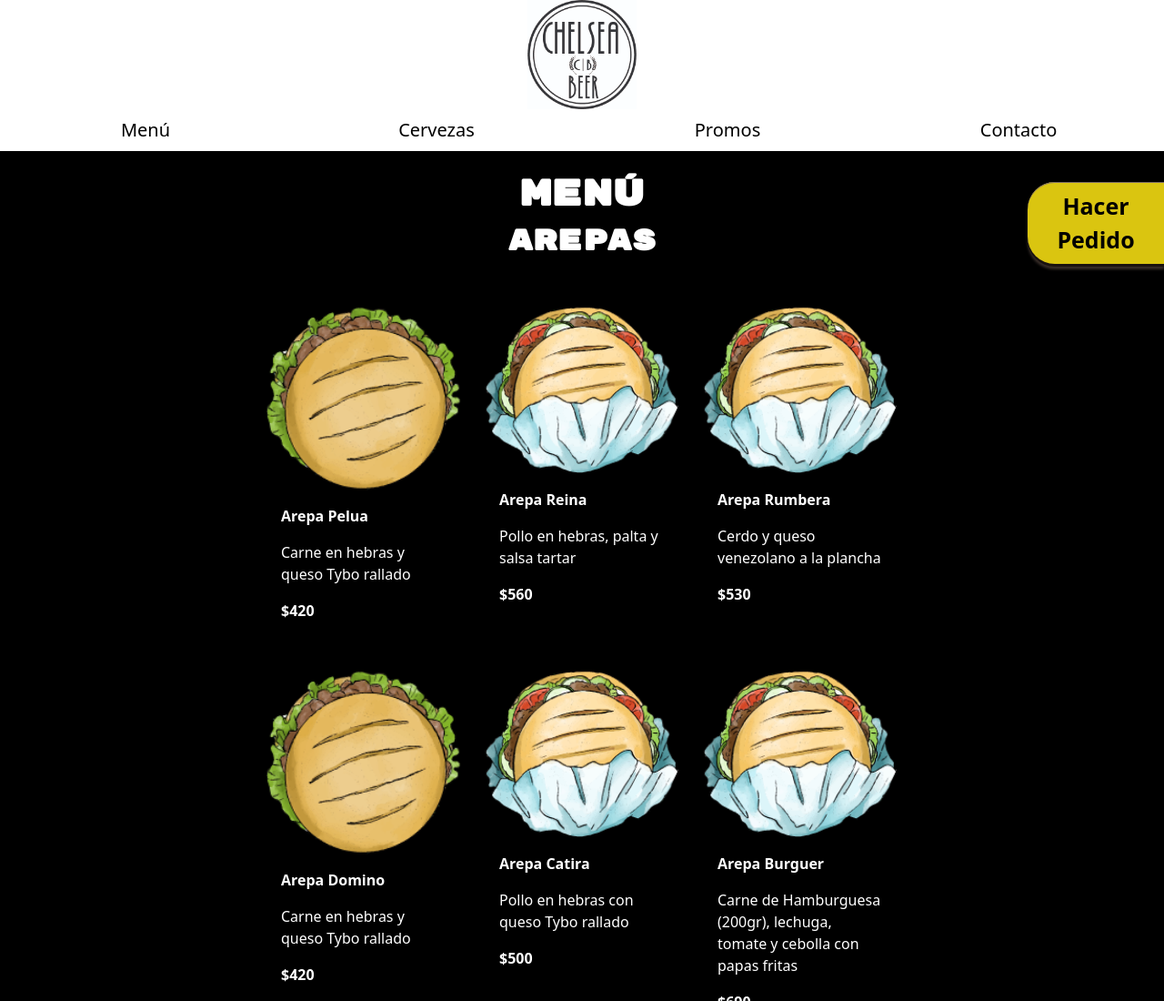
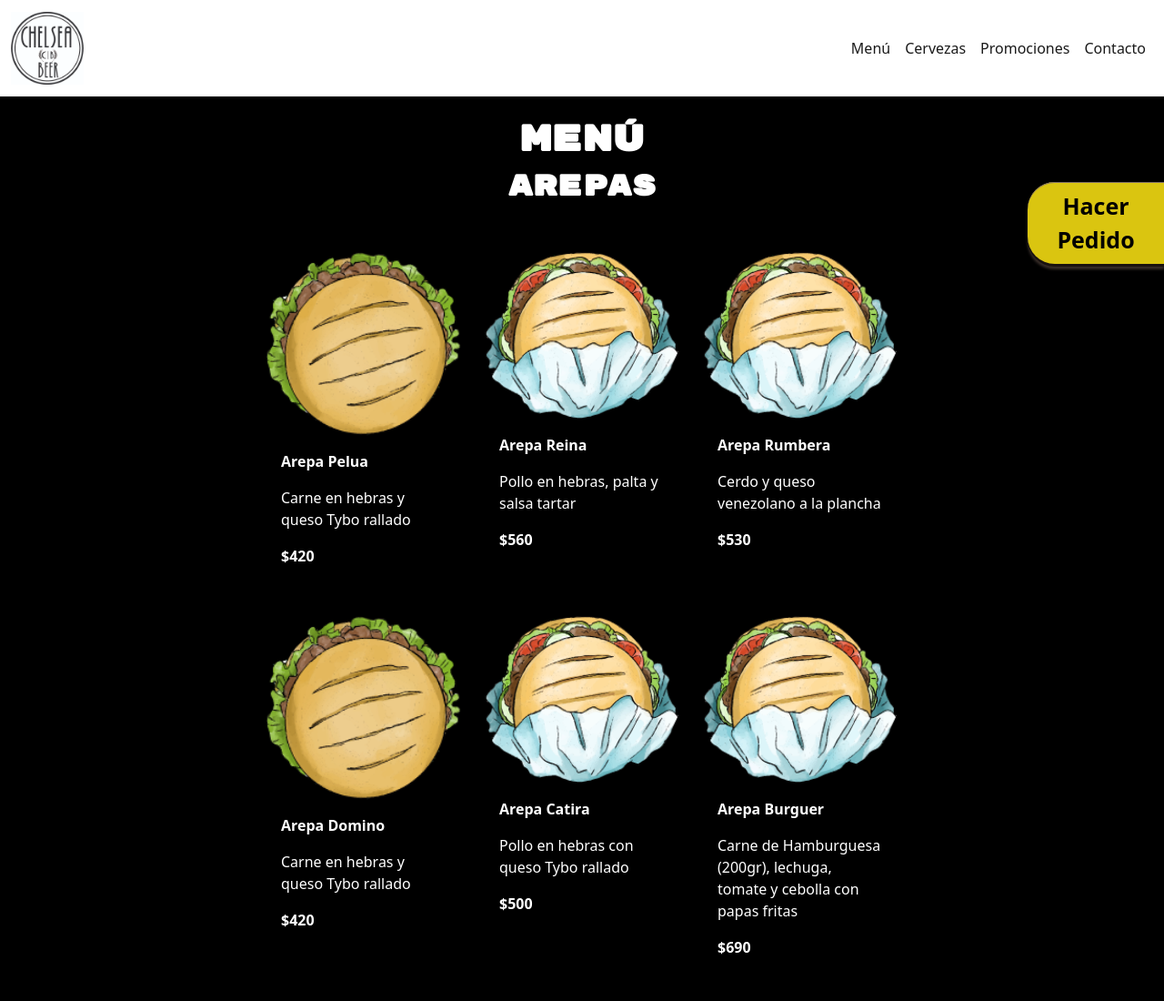
Before and after one commit to marthamarchena/chelsea-bs, a plain HTML site: page menu.html in a window 1280 px wide. Shown: the top 1100 px of the page at 91% size. Drawn offline with Linux system fonts and the light colour scheme.

Commit message:
Header responsive

```diff
--- a/css/estilos.css
+++ b/css/estilos.css
@@ -10,6 +10,10 @@
     top: 200px;
     background-color: rgb(218, 197, 16);
     box-shadow: inset 0px 1px 0px #827066, 0px 3px 0px #19120f, 0px 6px 3px #382e29;
+}
+
+.logo {
+    width: 100px;
 }
 
 @media only screen and (max-width:480px) {
--- a/menu.html
+++ b/menu.html
@@ -16,21 +16,34 @@
     <link href="https://fonts.googleapis.com/css2?family=Alegreya+Sans+SC:wght@100&display=swap" rel="stylesheet">
 </head>
 <body class="bg-black text-white">
-    <header class="container-fluid bg-white text-black">
-        <div class="row">
-          <div class="text-center "><a href="index.html"><img src="./imagenes/logochelsea.jpg" alt="logo"
-                class="img-fluid logo" height="auto" width="120px"></a></div>
+  <header>
+    <nav class="navbar navbar-expand-lg navbar-light bg-white">
+      <div class="container-fluid">
+        <a class="navbar-brand" href="index.html">
+          <img src="/imagenes/logochelsea.jpg" alt="logo chelsea" width="80px">
+        </a>
+        <button class="navbar-toggler" type="button" data-bs-toggle="collapse" data-bs-target="#navbarNav" aria-controls="navbarNav" aria-expanded="false" aria-label="Toggle navigation">
+          <span class="navbar-toggler-icon"></span>
+        </button>
+        <div class="collapse navbar-collapse justify-content-end" id="navbarNav">
+          <ul class="navbar-nav">
+            <li class="nav-item">
+              <a class="nav-link active" aria-current="page" href="menu.html">Menú</a>
+            </li>
+            <li class="nav-item">
+              <a class="nav-link active" href="cervezas.html">Cervezas</a>
+            </li>
+            <li class="nav-item">
+              <a class="nav-link active" href="promociones.html">Promociones</a>
+            </li>
+            <li class="nav-item">
+              <a class="nav-link active" href="contacto.html">Contacto</a>
+            </li>
+          </ul>
         </div>
-        <div class="row ">
-          <a class="nav-link text-center active lead col-md-3 link text-black" href="menu.html"><strong>Menú</strong></a>
-          <a class="nav-link  text-center active lead col-md-3 link text-black"
-            href="cervezas.html"><strong>Cervezas</strong></a>
-          <a class="nav-link text-center active lead col-md-3 link text-black"
-            href="promociones.html"><strong>Promos</strong></a>
-          <a class="nav-link text-center active lead col-md-3 link text-black"
-            href="contacto.html"><strong>Contacto</strong></a>
-        </div>
-    </header>
+      </div>
+    </nav>
+  </header>
 <main>
     <br>
     <div class="container">
@@ -194,7 +207,7 @@
     </section>
     <div class="container">
         <h2 class="text-white text-center texto"><strong>Ensaladas</strong> </h2>
-    </div>>
+    </div>
     <section class="container-fluid">
         <div class="row justify-content-center">
             <div class="card bg-black" style="width: 15rem;">
```
Also changed, not shown: cervezas.html (+27 -14 lines), contacto.html (+27 -14 lines), index.html (+19 -25 lines), promociones.html (+27 -14 lines), 4 other files.
